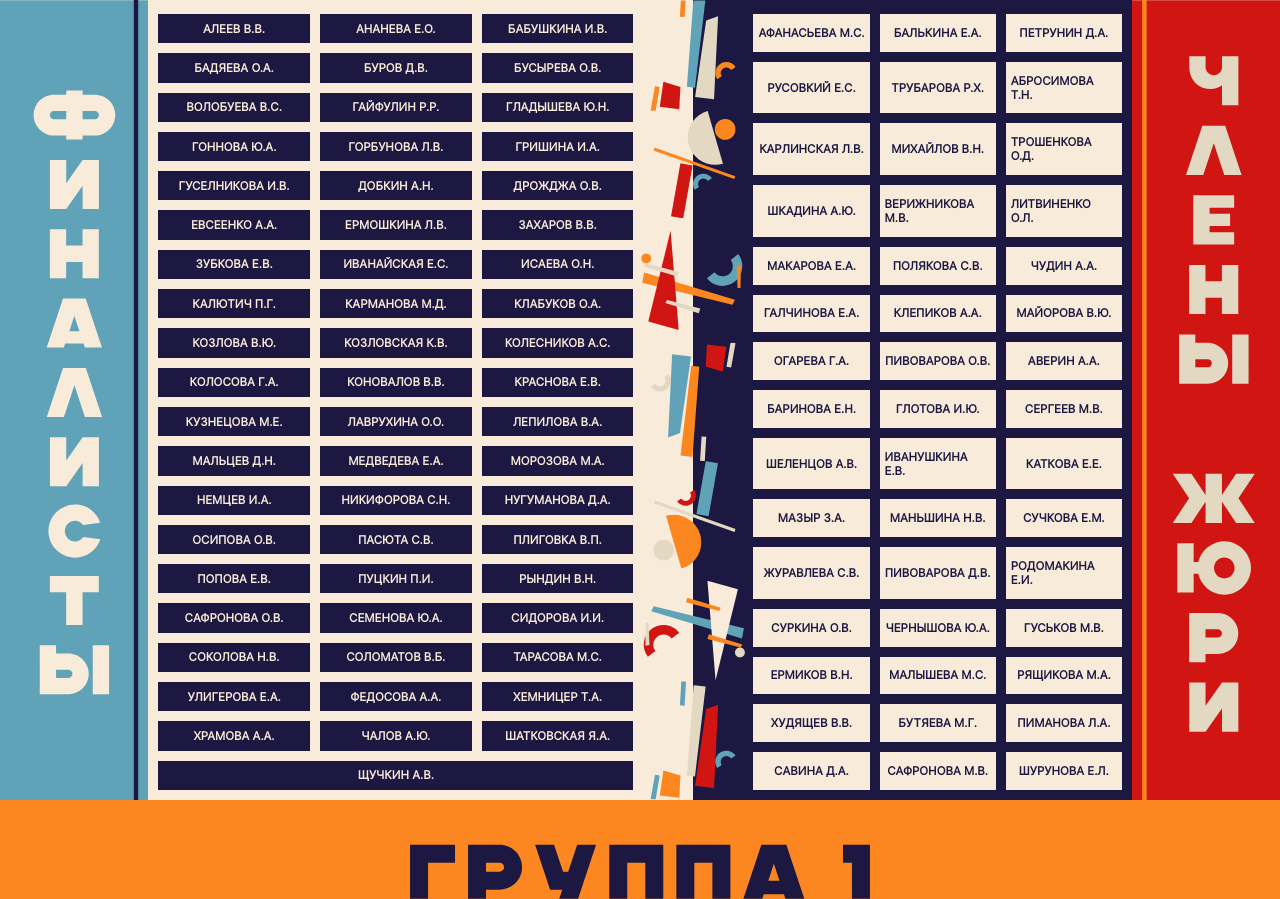
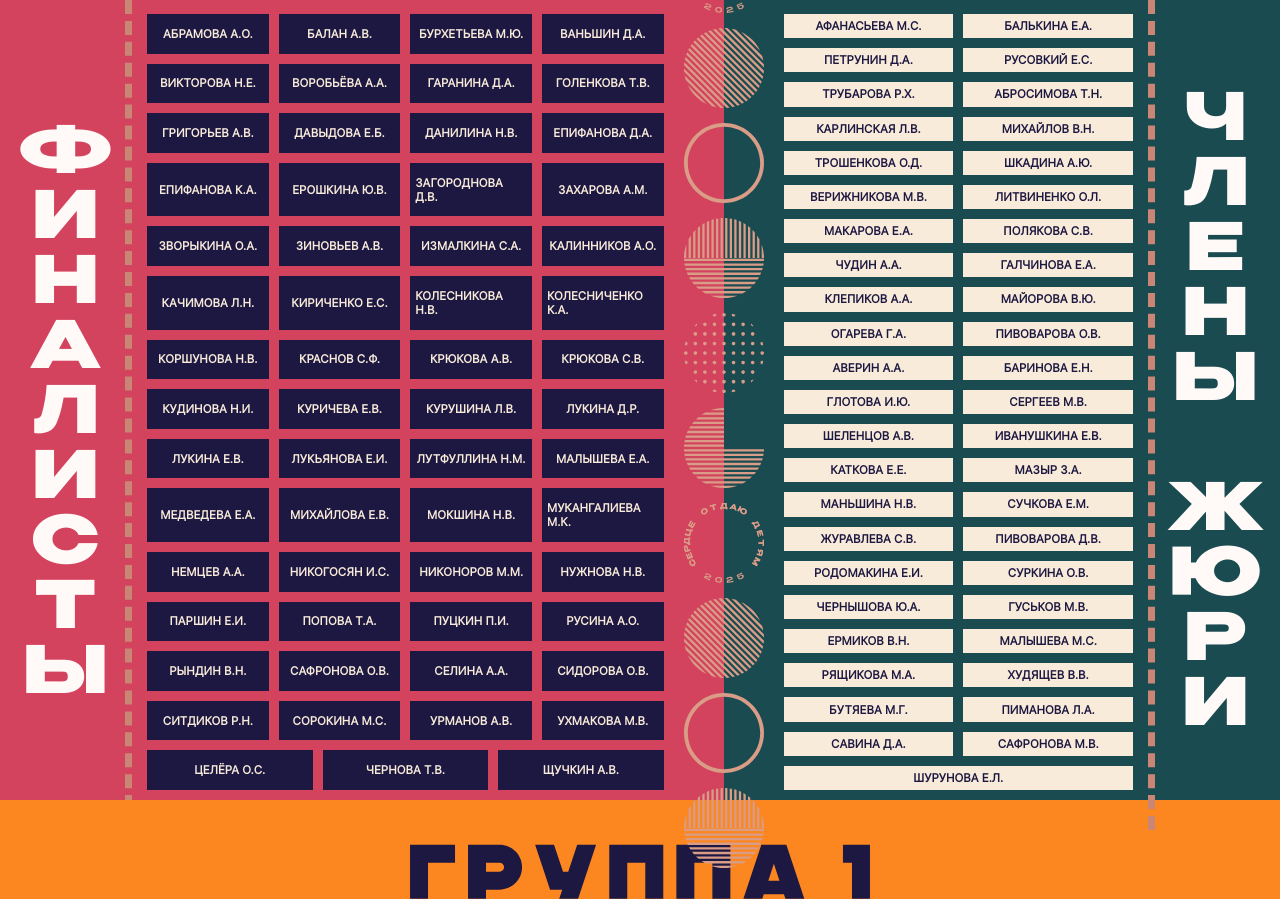
Before and after one commit to MaxFray8908/RMC, a plain HTML site: page index.html in a window 1280 px wide. Shown: the top 899 px of the page. Drawn offline with Linux system fonts and the light colour scheme.

Commit message:
change style

```diff
--- a/data.js
+++ b/data.js
@@ -1,179 +1,195 @@
 const entrantsData = [
   {
-    "name": "Алеев Вячеслав Вячеславович",
-    "kname": "Алеев В.В.",
+    "name": "Абрамова Анна Олеговна",
+    "kname": "Абрамова А.О.",
   },
   {
-    "name": "Ананьева Елена Олеговна",
-    "kname": "Ананева Е.О.",
+    "name": "Балан Артур Викторович",
+    "kname": "Балан А.В.",
   },
   {
-    "name": "Бабушкина Ирина Викторовна",
-    "kname": "Бабушкина И.В.",
+    "name": "Бурхетьева Мария Юрьевна",
+    "kname": "Бурхетьева М.Ю.",
   },
   {
-    "name": "Бадяева Оксана Александровна",
-    "kname": "Бадяева О.А.",
+    "name": "Ваньшин Денис Алексеевич",
+    "kname": "Ваньшин Д.А.",
   },
   {
-    "name": "Буров Дмитрий Викторович",
-    "kname": "Буров Д.В.",
+    "name": "Викторова Наталья Евгеньевна",
+    "kname": "Викторова Н.Е.",
   },
   {
-    "name": "Бусырева Ольга Владимировна",
-    "kname": "Бусырева О.В.",
+    "name": "Воробьёва Анастасия Антоновна",
+    "kname": "Воробьёва А.А.",
   },
   {
-    "name": "Волобуева Виктория Сергеевна",
-    "kname": "Волобуева В.С.",
+    "name": "Гаранина Дарья Анатольевна",
+    "kname": "Гаранина Д.А.",
   },
   {
-    "name": "Гайфулин Руслан Ринатович",
-    "kname": "Гайфулин Р.Р.",
+    "name": "Голенкова Татьяна Владимировна",
+    "kname": "Голенкова Т.В.",
   },
   {
-    "name": "Гладышева Юлия Николаевна",
-    "kname": "Гладышева Ю.Н.",
+    "name": "Григорьев Александр Владимирович",
+    "kname": "Григорьев А.В.",
   },
   {
-    "name": "Гоннова Юлия Алексеевна",
-    "kname": "Гоннова Ю.А.",
+    "name": "Давыдова Елена Борисовна",
+    "kname": "Давыдова Е.Б.",
   },
   {
-    "name": "Горбунова Лариса Владимировна",
-    "kname": "Горбунова Л.В.",
+    "name": "Данилина Надежда Владимировна",
+    "kname": "Данилина Н.В.",
   },
   {
-    "name": "Гришина Инна Анатольевна",
-    "kname": "Гришина И.А.",
+    "name": "Епифанова Дарья Александровна",
+    "kname": "Епифанова Д.А.",
   },
   {
-    "name": "Гусельникова Ирина Викторовна",
-    "kname": "Гуселникова И.В.",
+    "name": "Епифанова Ксения Александровна",
+    "kname": "Епифанова К.А.",
   },
   {
-    "name": "Добкин Александр Николаевич",
-    "kname": "Добкин А.Н.",
+    "name": "Ерошкина Юлия Вениаминовна",
+    "kname": "Ерошкина Ю.В.",
   },
   {
-    "name": "Дрожджа Олег Вальдемарович",
-    "kname": "Дрожджа О.В.",
+    "name": "Загороднова Дарья Владимировна",
+    "kname": "Загороднова Д.В.",
   },
   {
-    "name": "Евсеенко Антон Александрович",
-    "kname": "Евсеенко А.А.",
+    "name": "Захарова Анна Михайловна",
+    "kname": "Захарова А.М.",
   },
   {
-    "name": "Ермошкина Людмила Владимировна",
-    "kname": "Ермошкина Л.В.",
+    "name": "Зворыкина Оксана Анатольевна",
+    "kname": "Зворыкина О.А.",
   },
   {
-    "name": "Захаров Вячеслав Владимирович",
-    "kname": "Захаров В.В.",
+    "name": "Зиновьев Александр Викторович",
+    "kname": "Зиновьев А.В.",
   },
   {
-    "name": "Зубкова Елена Валентиновна",
-    "kname": "Зубкова Е.В.",
+    "name": "Измалкина Светлана Андреевна",
+    "kname": "Измалкина С.А.",
   },
   {
-    "name": "Иванайская Екатерина Сергеевна",
-    "kname": "Иванайская Е.С.",
+    "name": "Калинников Артем Олегович",
+    "kname": "Калинников А.О.",
   },
   {
-    "name": "Исаева Ольга Николаевна",
-    "kname": "Исаева О.Н.",
+    "name": "Качимова Лариса Николаевна",
+    "kname": "Качимова Л.Н.",
   },
   {
-    "name": "Калютич Павел Григорьевич",
-    "kname": "Калютич П.Г.",
+    "name": "Кириченко Елена Сергеевна",
+    "kname": "Кириченко Е.С.",
   },
   {
-    "name": "Карманова Мария Дмитриевна",
-    "kname": "Карманова М.Д.",
+    "name": "Колесникова Наталья Владимировна",
+    "kname": "Колесникова Н.В.",
   },
   {
-    "name": "Клабуков Олег Александрович",
-    "kname": "Клабуков О.А.",
+    "name": "Колесниченко Карина Алексеевна",
+    "kname": "Колесниченко К.А.",
   },
   {
-    "name": "Козлова Валентина Юрьевна",
-    "kname": "Козлова В.Ю.",
+    "name": "Коршунова Наталья Владимировна",
+    "kname": "Коршунова Н.В.",
   },
   {
-    "name": "Козловская Карина Викторовна",
-    "kname": "Козловская К.В.",
+    "name": "Краснов Сергей Фёдорович",
+    "kname": "Краснов С.Ф.",
   },
   {
-    "name": "Колесников Антон Сергеевич",
-    "kname": "Колесников А.С.",
+    "name": "Крюкова Анна Вячеславовна",
+    "kname": "Крюкова А.В.",
   },
   {
-    "name": "Колосова Галина Алексеевна",
-    "kname": "Колосова Г.А.",
+    "name": "Крюкова Софья Валерьевна",
+    "kname": "Крюкова С.В.",
   },
   {
-    "name": "Коновалов Вадим Витальевич",
-    "kname": "Коновалов В.В.",
+    "name": "Кудинова Наталья Ивановна",
+    "kname": "Кудинова Н.И.",
   },
   {
-    "name": "Краснова Елена Витальевна",
-    "kname": "Краснова Е.В.",
+    "name": "Куричева Екатерина Викторовна",
+    "kname": "Куричева Е.В.",
   },
   {
-    "name": "Кузнецова Марина Евгеньевна",
-    "kname": "Кузнецова М.Е.",
+    "name": "Курушина Людмила Викторовна",
+    "kname": "Курушина Л.В.",
   },
   {
-    "name": "Лаврухина Олеся Олеговна",
-    "kname": "Лаврухина О.О.",
+    "name": "Лукина Дина Рашидовна",
+    "kname": "Лукина Д.Р.",
   },
   {
-    "name": "Лепилова Вероника Андреевна",
-    "kname": "Лепилова В.А.",
+    "name": "Лукина Елена Вячеславовна",
+    "kname": "Лукина Е.В.",
   },
   {
-    "name": "Мальцев Дмитрий Николаевич",
-    "kname": "Мальцев Д.Н.",
+    "name": "Лукьянова Елена Игоревна",
+    "kname": "Лукьянова Е.И.",
+  },
+  {
+    "name": "Лутфуллина Нурия Маратовна",
+    "kname": "Лутфуллина Н.М.",
+  },
+  {
+    "name": "Малышева Елена Анатольевна",
+    "kname": "Малышева Е.А.",
   },
   {
     "name": "Медведева Елена Анатольевна",
     "kname": "Медведева Е.А.",
   },
   {
-    "name": "Морозова Мария Александровна",
-    "kname": "Морозова М.А.",
+    "name": "Михайлова Елена Валериевна",
+    "kname": "Михайлова Е.В.",
   },
   {
-    "name": "Немцев Иван Алексеевич",
-    "kname": "Немцев И.А.",
+    "name": "Мокшина Наталья Владимировна",
+    "kname": "Мокшина Н.В.",
   },
   {
-    "name": "Никифорова Светлана Николаевна",
-    "kname": "Никифорова С.Н.",
+    "name": "Мукангалиева Макка Калишевна",
+    "kname": "Мукангалиева М.К.",
   },
   {
-    "name": "Нугуманова Дарья Александровна",
-    "kname": "Нугуманова Д.А.",
+    "name": "Немцев Артём Алексеевич",
+    "kname": "Немцев А.А.",
   },
   {
-    "name": "Осипова Оксана Викторовна",
-    "kname": "Осипова О.В.",
+    "name": "Никогосян Ирина Самвеловна",
+    "kname": "Никогосян И.С.",
   },
   {
-    "name": "Пасюта Сергей Викторович",
-    "kname": "Пасюта С.В.",
+    "name": "Никоноров Михаил Михайлович",
+    "kname": "Никоноров М.М.",
   },
   {
-    "name": "Плиговка Виктория Петровна",
-    "kname": "Плиговка В.П.",
+    "name": "Нужнова Нина Владимировна",
+    "kname": "Нужнова Н.В.",
   },
   {
-    "name": "Попова Елена Владимировна",
-    "kname": "Попова Е.В.",
+    "name": "Паршин Егор Ильич",
+    "kname": "Паршин Е.И.",
+  },
+  {
+    "name": "Попова Татьяна Александровна",
+    "kname": "Попова Т.А.",
   },
   {
     "name": "Пуцкин Павел Иванович",
     "kname": "Пуцкин П.И.",
+  },
+  {
+    "name": "Русина Анастасия Олеговна",
+    "kname": "Русина А.О.",
   },
   {
     "name": "Рындин Владислав Николаевич",
@@ -184,48 +200,36 @@ const entrantsData = [
     "kname": "Сафронова О.В.",
   },
   {
-    "name": "Семенова Юлия Александровна",
-    "kname": "Семенова Ю.А.",
+    "name": "Селина Анастасия Александровна",
+    "kname": "Селина А.А.",
   },
   {
-    "name": "Сидорова Ирина Ивановна",
-    "kname": "Сидорова И.И.",
+    "name": "Сидорова Ольга Владимировна",
+    "kname": "Сидорова О.В.",
   },
   {
-    "name": "Соколова Надежда Викторовна",
-    "kname": "Соколова Н.В.",
+    "name": "Ситдиков Руслан Наильевич",
+    "kname": "Ситдиков Р.Н.",
   },
   {
-    "name": "Соломатов Василий Борисович",
-    "kname": "Соломатов В.Б.",
+    "name": "Сорокина Мария Сергеевна",
+    "kname": "Сорокина М.С.",
   },
   {
-    "name": "Тарасова Маргарита Сергеевна",
-    "kname": "Тарасова М.С.",
+    "name": "Урманов Александр Владимирович",
+    "kname": "Урманов А.В.",
   },
   {
-    "name": "Улигерова Екатерина Александровна",
-    "kname": "Улигерова Е.А.",
+    "name": "Ухмакова Марина Валерьевна",
+    "kname": "Ухмакова М.В.",
   },
   {
-    "name": "Федосова Анастасия Алексеевна",
-    "kname": "Федосова А.А.",
+    "name": "Целёра Олег Сергеевич",
+    "kname": "Целёра О.С.",
   },
   {
-    "name": "Хемницер Татьяна Анатольевна",
-    "kname": "Хемницер Т.А.",
-  },
-  {
-    "name": "Храмова Анастасия Алексеевна",
-    "kname": "Храмова А.А.",
-  },
-  {
-    "name": "Чалов Алексей Юрьевич",
-    "kname": "Чалов А.Ю.",
-  },
-  {
-    "name": "Шатковская Яна Алексеевна",
-    "kname": "Шатковская Я.А.",
+    "name": "Чернова Татьяна Валентиновна",
+    "kname": "Чернова Т.В.",
   },
   {
     "name": "Щучкин Алексей Васильевич",
--- a/index.html
+++ b/index.html
@@ -12,12 +12,27 @@
 
 
     <section class="section_listPeople">
-      <img class="section_listPeople__img img-left" src="./img/left.svg">
-      <div class="list__entrants"></div>
-      <div class="list__judge">
-        <img class="section_listPeople__img img-mirror" src="./img/mirror.svg">
-      </div>
-      <img class="section_listPeople__img img-right" src="./img/right.svg">
+      <section class="section-entrants">
+        <p class="section_listPeople__title section_listPeople__title-left">Финалисты</p>
+        <div class="list__entrants"></div>
+      </section>
+      <section class="section-judge">
+        <div class="section-separator">
+          <img class="section-separator_img" src="./img/section-separator/Vector2.svg">
+          <img class="section-separator_img" src="./img/section-separator/Vector3.svg">
+          <img class="section-separator_img" src="./img/section-separator/Vector4.svg">
+          <img class="section-separator_img" src="./img/section-separator/Vector5.svg">
+          <img class="section-separator_img" src="./img/section-separator/Vector6.svg">
+          <img class="section-separator_img" src="./img/section-separator/Vector9.svg">
+          <img class="section-separator_img" src="./img/section-separator/Vector2.svg">
+          <img class="section-separator_img" src="./img/section-separator/Vector3.svg">
+          <img class="section-separator_img" src="./img/section-separator/Vector4.svg">
+          <img class="section-separator_img" src="./img/section-separator/Vector5.svg">
+        </div>
+        <div class="list__judge">
+        </div>
+        <p class="section_listPeople__title section_listPeople__title-right">Члены жюри</p>
+       </section>
     </section>
 
 
--- a/style.scss
+++ b/style.scss
@@ -1,17 +1,22 @@
 $color-background-light: #f8ebd9;
 $color-background-dark: #1d1842;
 
-// @font-face {
-//   font-family: "Raydis";
-//   src: url("./fonts/Raydis/RAYDIS.ttf");
-//   src: url("./fonts/Raydis/RAYDIS-Bold.woff") format("woff");
-//   font-weight: normal;
-//   font-style: normal;
-// }
+@font-face {
+  font-family: "Benzin";
+  src: url("./fonts/Benzin/Benzin-Bold.ttf");
+  font-weight: normal;
+  font-style: normal;
+}
+
+@font-face {
+  font-family: "Benzin-ExtraBold";
+  src: url("./fonts/Benzin/Benzin-ExtraBold.ttf");
+  font-weight: normal;
+  font-style: normal;
+}
 
 @font-face {
   font-family: "Inter";
-  // src: url("./fonts/Raydis/RAYDIS.ttf");
   src: url("./fonts/Inter/Inter-Regular.woff") format("woff");
   font-weight: normal;
   font-style: normal;
@@ -57,6 +62,56 @@ body {
   scroll-snap-stop: always;
 }
 
+.section-entrants,
+.section-judge {
+  display: flex;
+  flex-direction: row;
+}
+
+.section-entrants {
+  background-color: #D4435E;
+}
+
+.section-judge {
+  position: relative;
+  background-color: #1A4B50;
+}
+
+.section_listPeople__title{
+  height: 100%;
+  margin: auto 5px;
+  padding: 15px;
+  text-align: center;
+  writing-mode: vertical-rl;
+  text-orientation: upright;
+  text-transform: uppercase;
+  font-family: "Benzin-ExtraBold";
+  font-size: 65px;
+  color: #FFF9F7;
+}
+
+.section_listPeople__title-left {
+  border-right: 7px dashed #CA8675;
+}
+
+.section_listPeople__title-right {
+  border-left: 7px dashed #CA8675;
+}
+
+.section-separator {
+  height: 100%;
+  display: flex;
+  flex-direction: column;
+  gap: 15px;
+  justify-content: center;
+  position: absolute;
+  left: -40px;
+}
+
+.section-separator_img {
+  width: 80px;
+}
+
 .list__entrants,
 .list__judge {
   display: flex;
@@ -72,7 +127,6 @@ body {
 .list__judge {
   position: relative;
   padding: 14px 10px 10px 60px;
-  background-color: $color-background-dark;
   flex-grow: 1;
 }
 
```
Also changed, not shown: fonts/Benzin/Benzin-Bold.ttf (added), fonts/Benzin/Benzin-ExtraBold.ttf (added), fonts/Raydis/RAYDIS-Bold.woff (deleted), fonts/Raydis/RAYDIS.ttf (deleted), img/section-separator/Vector1.svg (added), img/section-separator/Vector2.svg (added), img/section-separator/Vector3.svg (added), img/section-separator/Vector4.svg (added), img/section-separator/Vector5.svg (added), img/section-separator/Vector6.svg (added), img/section-separator/Vector9.svg (added), style.css, 1 other file.
